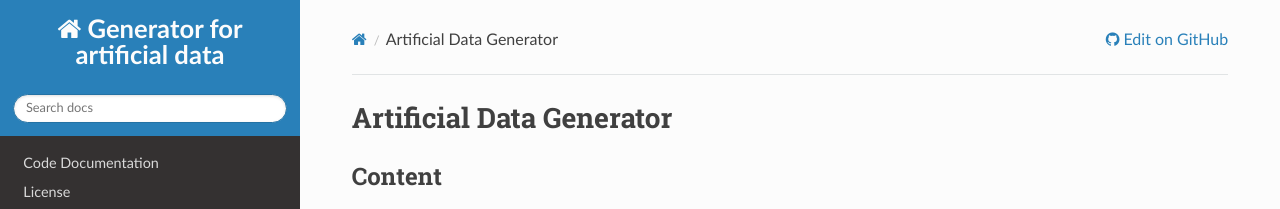
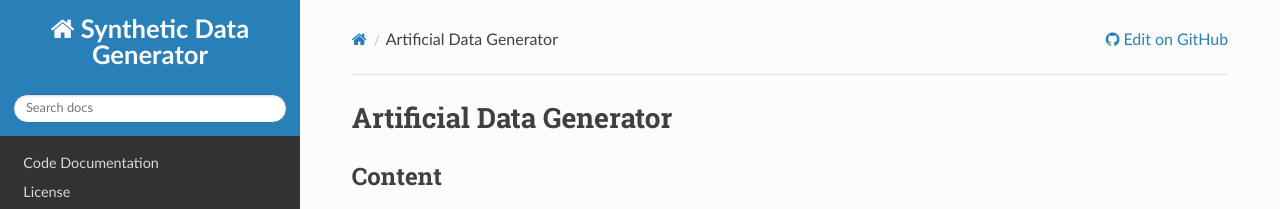
Before and after one commit to sigrun-may/artificial-data-generator, a Sphinx documentation site: the page built from docs/source/index.rst, in a window 1280 px wide. Shown: the top 209 px of the page. Built offline with Sphinx 7.4.7 and the Read the Docs theme 2.0.0, drawn with Linux system fonts in a browser that asks for light colours.

Commit message:
Update conf.py

```diff
--- a/docs/source/conf.py
+++ b/docs/source/conf.py
@@ -20,7 +20,7 @@ from typing import List
 
 # -- Project information -----------------------------------------------------
 
-project = "Generator for artificial data"
+project = "Synthetic Data Generator"
 copyright = "2022, Sigrun May"
 author = "Sigrun May"
 
```
